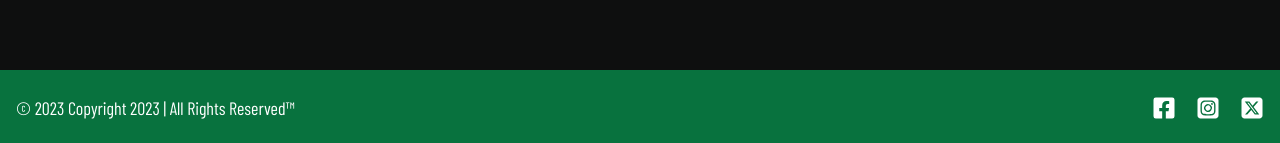
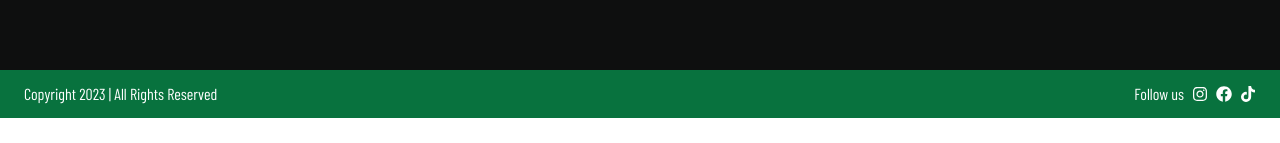
Before and after one commit to Knowledge-Streams-KS/final-project-frontend-salami-book, a React (Vite) app: page /ticket in a window 1280 px wide. Shown: the part 747-890 px from the top of the page. After the commit the page ends 865 px from the top, so only its background shows below. Built offline with nearby package versions, Linux system fonts and the light colour scheme; no server answers; a web font is replaced by a local one.

Commit message:
Footer updated

```diff
--- a/src/pages/Footer.jsx
+++ b/src/pages/Footer.jsx
@@ -1,31 +1,21 @@
 import React from "react";
 import ContactUs from "./ContactUs";
-import { FaSquareInstagram } from "react-icons/fa6";
-import { Link } from "react-router-dom";
-import { FaFacebookSquare } from "react-icons/fa";
-import { FaSquareXTwitter } from "react-icons/fa6";
+import { FaInstagram } from "react-icons/fa";
+import { FaFacebook } from "react-icons/fa";
+import { FaTiktok } from "react-icons/fa";
 
 const Footer = () => {
   return (
     <>
       <div>
         <ContactUs />
-        <div class="bg-[#08723e] px-4 py-6 md:flex md:items-center md:justify-between dark:bg-gray-700">
-          <span class="text-lg font-normal text-white sm:text-center">
-            © 2023 Copyright 2023 | All Rights Reserved™
-          </span>
-          <div class="mt-4 flex space-x-5 sm:justify-center md:mt-0 rtl:space-x-reverse">
-            <Link to="">
-              <FaFacebookSquare className="text-2xl" />
-            </Link>
-
-            <Link to="">
-              <FaSquareInstagram className="text-2xl" />
-            </Link>
-
-            <Link to="">
-              <FaSquareXTwitter className="text-2xl" />
-            </Link>
+        <div className="flex flex-row justify-between bg-[#08723e] px-6 py-3 text-white">
+          <div>Copyright 2023 | All Rights Reserved</div>
+          <div className="flex flex-row items-center space-x-2">
+            <h1>Follow us</h1>
+            <div><FaInstagram /></div>
+            <div><FaFacebook /></div>
+            <div><FaTiktok /></div>
           </div>
         </div>
       </div>
```
